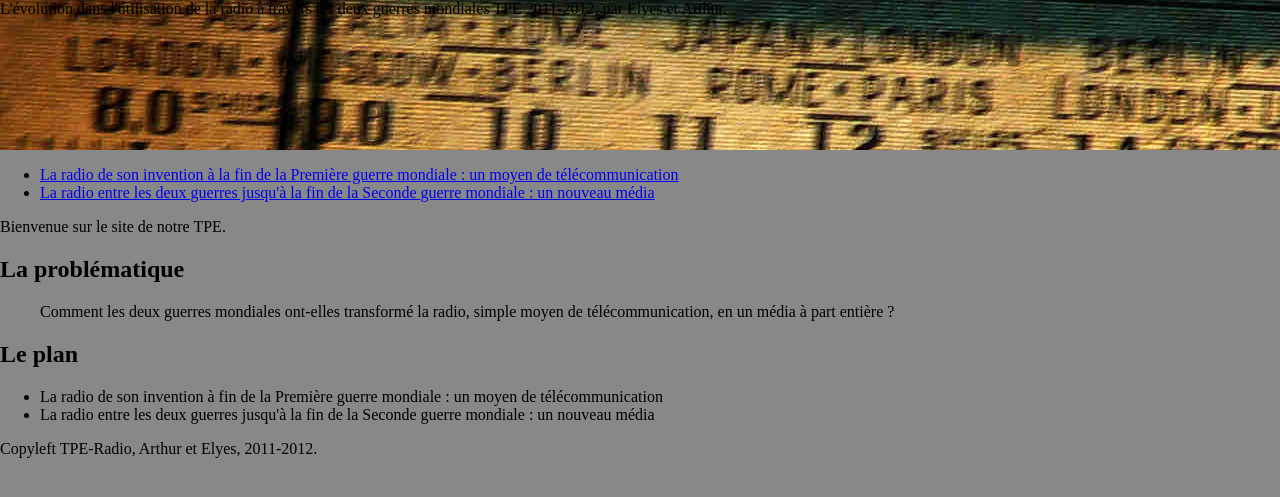
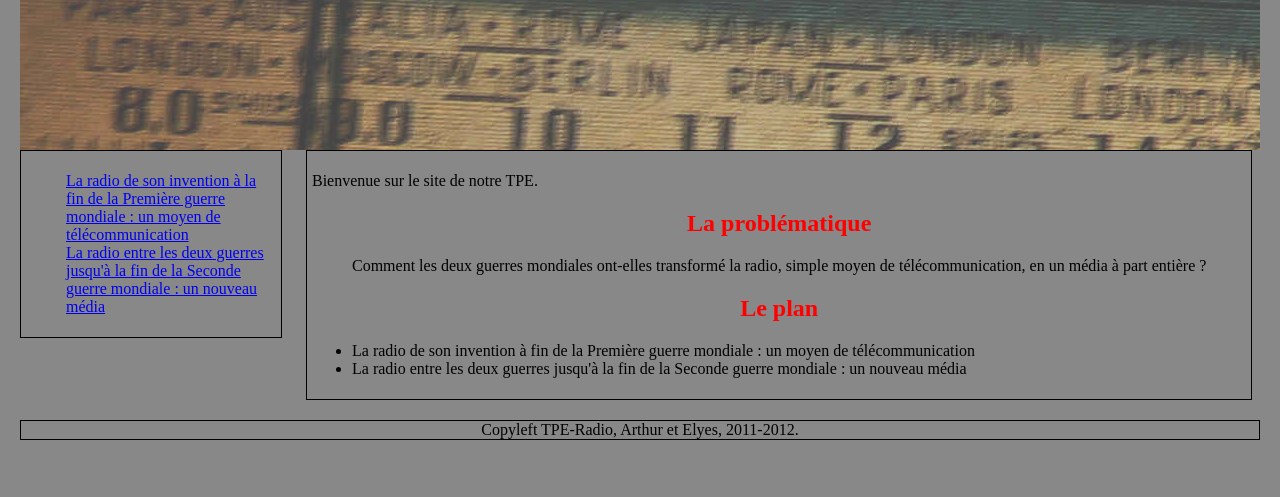
Before and after one commit to tpe-radio/Site-TPE, a PHP site: page / in a window 1280 px wide. Shown: the top 497 px of the page. Run offline with PHP 8.4, Linux system fonts and the light colour scheme.

Commit message:
Commentaire des éléments du style et remplacement des espaces par des tabulations

```diff
--- a/includes/header/header.php
+++ b/includes/header/header.php
@@ -1,4 +1,3 @@
 <header>
-                L'évolution dans l'utilisation de la radio à travers les deux guerres mondiales
-                TPE 2011-2012, par Elyes et Arthur.
+
 </header>
--- a/index.php
+++ b/index.php
@@ -48,4 +48,5 @@
 		<?php include("includes/footer/footer.php"); ?>
 
 	</body>
+
 </html>
--- a/style.css
+++ b/style.css
@@ -1,70 +1,71 @@
 body
 {
-    background-color : #888888 ;
-    margin : auto ;
-    min-width : 1009px ;
+	background-color : #888888;
+	margin : auto;
+	min-width : 1009px;
+	margin-left: 20px;
+	margin-right: 20px;
 }
 
-/*||||||||||||||||||||||||||||||||||||||||||||||||||||||||||||||||||||||||||||||||||||||||||||||||||||||||||||||||||||||||||||||||||||||||||||||||||||||*/
-/*||||||||||||||||||||||||||||||||||||||||||||||||||||||||- Banniere du site -||||||||||||||||||||||||||||||||||||||||||||||||||||||||||||||||||||||||||*/
-/*||||||||||||||||||||||||||||||||||||||||||||||||||||||||||||||||||||||||||||||||||||||||||||||||||||||||||||||||||||||||||||||||||||||||||||||||||||||*/
+/* ============================ Blocks principaux ================================ */
 
 header
 {
-    background-image : url("images/fond/banniere.jpeg") ;
-    background-position : 0px -30px ;
-    height : 150px ;
-    width : 100% ;
-    min-width : 1009px ;
+	background-image : url("images/fond/banniere.jpeg");
+	background-position : 0px -30px;
+	height : 150px;
+	width : 100%;
+	min-width : 1009px;
+	opacity: 0.5;
 }
 
-/*||||||||||||||||||||||||||||||||||||||||||||||||||||||||||||||||||||||||||||||||||||||||||||||||||||||||||||||||||||||||||||||||||||||||||||||||||||||||||||||||||||||||||||||||||*/
-/*|||||||||||||||||||||||||||||||||||||||||||||||||||||||||||||||||||||||||||- Menu de Gauche de la Page -||||||||||||||||||||||||||||||||||||||||||||||||||||||||||||||||||||||||||*/
-/*||||||||||||||||||||||||||||||||||||||||||||||||||||||||||||||||||||||||||||||||||||||||||||||||||||||||||||||||||||||||||||||||||||||||||||||||||||||||||||||||||||||||||||||||||*/
-
-/*|||||||||||||||||||||||||||||||||||||||||||||||||||||||||||||||||||||||||||||||||||||||||||||||||||||||||||||||||||||||||||||||||||||||||||*/
-/*||||||||||||||||||||||||||||||||||||||||||||||||- Contenant des données de la Page -|||||||||||||||||||||||||||||||||||||||||||||||||||||||*/
-/*|||||||||||||||||||||||||||||||||||||||||||||||||||||||||||||||||||||||||||||||||||||||||||||||||||||||||||||||||||||||||||||||||||||||||||*/
-
-/*#contenu, nav
+#contenu, nav
 {
-    display: inline-block;
+	display: inline-block; /* Le inline-block permet de ne pas sauter de ligne après un block, donc de mettre deux blocks côte-à-côte */
 
 	border: 1px solid black;
 
-    vertical-align: top;
+	vertical-align: top; /* Ne marche que parce que "inline-block" */
 	padding: 5px;
-    margin-bottom: 2%;
+	margin-bottom: 20px;
 }
 nav
 {
-    width: 20%;
-    margin-right: 2.5%;
+	width: 250px; /* À modifier */
+	margin-right: 20px;
 }
+
 nav ul
 {
 	list-style-type: none;
 }
+
 section
 {
-    width: 75%;
+	width: 100%; /* À modifier */
 }
+
 footer
 {
 	border: 1px solid black;
 	text-align: center;
 }
+
+/* =========================== Éléments généraux ====================== */
+
 h1
 {
 	text-align: center;
-    color : blue;
+	color : black;
 }
+
 h2
 {
 	text-align: center;
 	color: red;
 }
+
 p
 {
 	text-align: justify;
-}*/
+}
```
Lines whose indentation alone changed are shown as unchanged.
